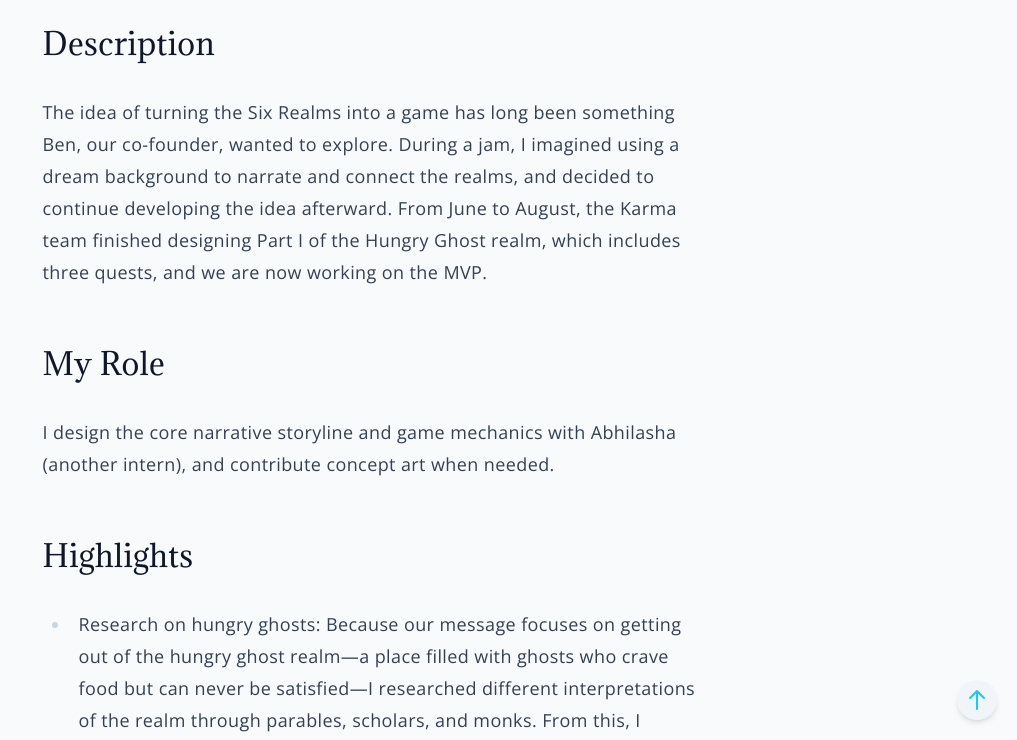
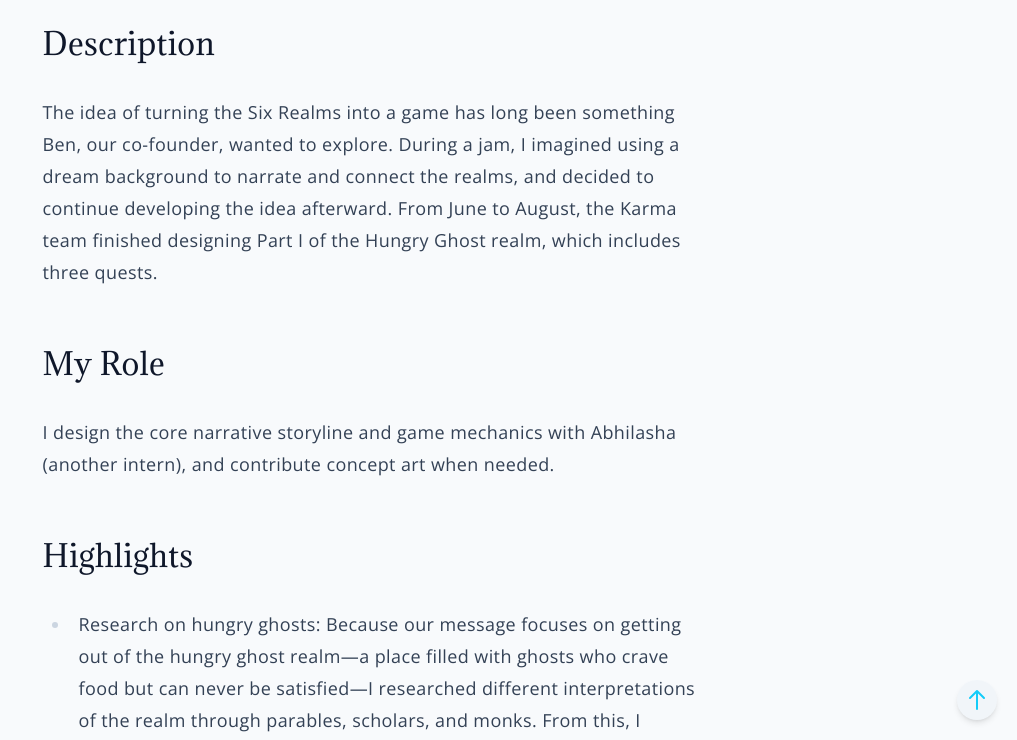
Before and after one commit to catapplesofa/portfolio, a Jekyll site: the page built from _posts/2025-12-06-karmagame.md, in a window 1280 px wide and 900 px high, scrolled down 344 px, cut to the strip 160-900 px from the top of the window. Shown: the whole strip, without its empty margins (263-1280 px from the left). Built offline with Jekyll 4.4.1, drawn with Linux system fonts in a browser that asks for light colours.

Commit message:
Update description of the Hungry Ghost realm project
Removed mention of MVP development for the Hungry Ghost realm.

```diff
--- a/_posts/2025-12-06-karmagame.md
+++ b/_posts/2025-12-06-karmagame.md
@@ -14,7 +14,7 @@ comments: true
 ---
 
 ## Description
- The idea of turning the Six Realms into a game has long been something Ben, our co-founder, wanted to explore. During a jam, I imagined using a dream background to narrate and connect the realms, and decided to continue developing the idea afterward. From June to August, the Karma team finished designing Part I of the Hungry Ghost realm, which includes three quests, and we are now working on the MVP.
+ The idea of turning the Six Realms into a game has long been something Ben, our co-founder, wanted to explore. During a jam, I imagined using a dream background to narrate and connect the realms, and decided to continue developing the idea afterward. From June to August, the Karma team finished designing Part I of the Hungry Ghost realm, which includes three quests.
 ## My Role
  I design the core narrative storyline and game mechanics with Abhilasha (another intern), and contribute concept art when needed.
 ## Highlights
```
